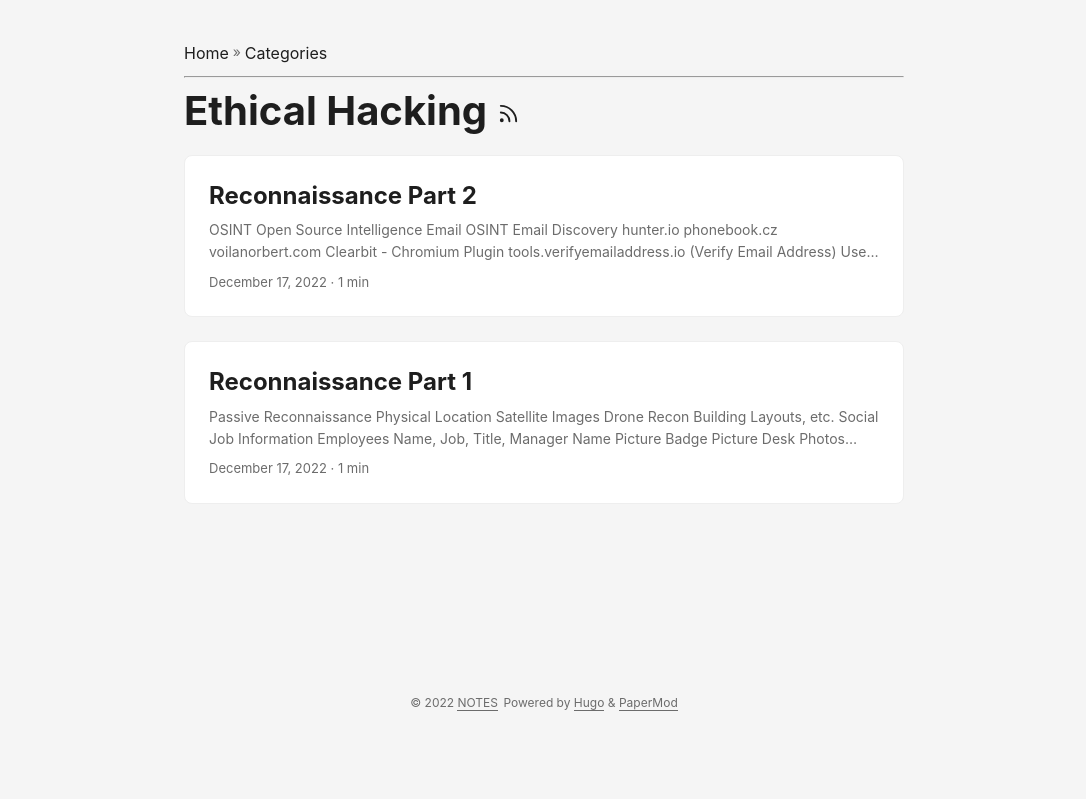
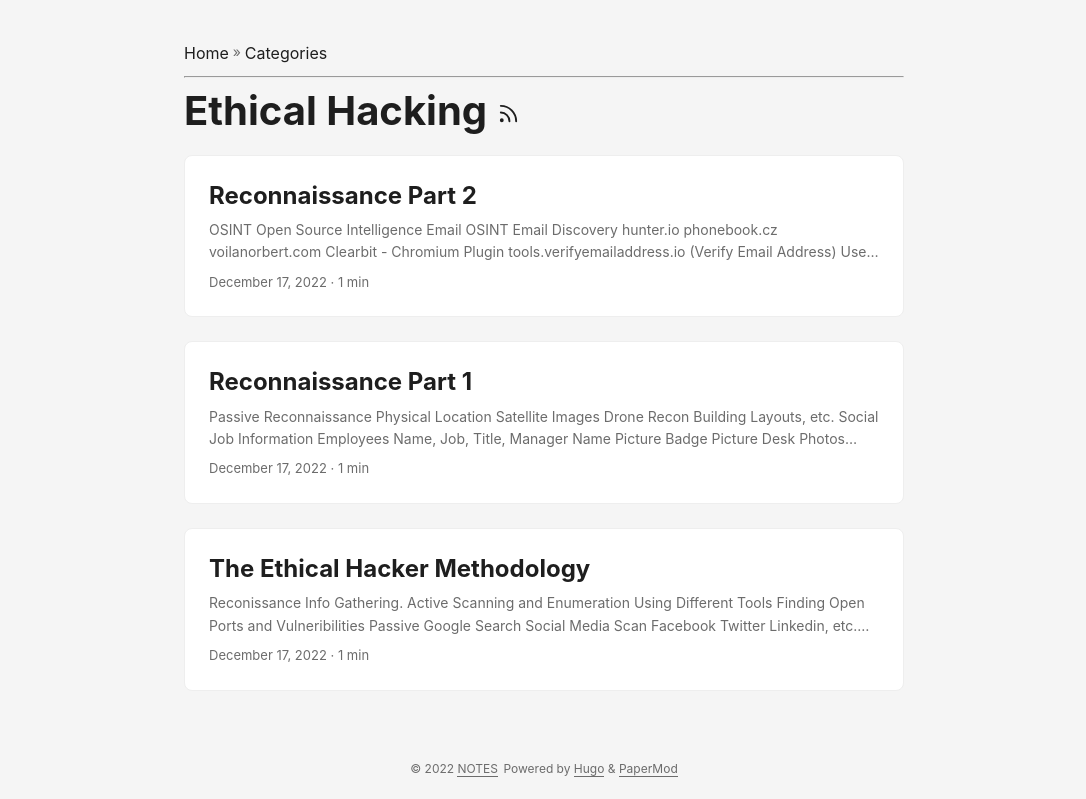
Before and after one commit to aacsghimire/aacsghimire.github.io, a plain HTML site: page categories/ethical-hacking/index.html in a window 1280 px wide. Shown: the part 67-866 px from the top of the page, without its empty margins (96-1182 px from the left). Before the commit the page ends 800 px from the top, so only its background shows below. Drawn offline with Linux system fonts and the light colour scheme.

Commit message:
new post

```diff
--- a/categories/ethical-hacking/index.html
+++ b/categories/ethical-hacking/index.html
@@ -201,6 +201,20 @@ Password OSINT Credentials Stuffing Automate Prevoiusly found username &amp; Pas
   <footer class="entry-footer"><span title='2022-12-17 22:01:58 +1100 AEDT'>December 17, 2022</span>&nbsp;·&nbsp;1 min</footer>
   <a class="entry-link" aria-label="post link to Reconnaissance Part 1" href="https://notes.ashishghimire.com/posts/reconnaissancepart1/"></a>
 </article>
+
+<article class="post-entry tag-entry">
+  <header class="entry-header">
+    <h2>The Ethical Hacker Methodology
+    </h2>
+  </header>
+  <div class="entry-content">
+    <p>Reconissance Info Gathering. Active
+Scanning and Enumeration Using Different Tools Finding Open Ports and Vulneribilities Passive
+Google Search Social Media Scan Facebook Twitter Linkedin, etc. Scanning &amp; Enumeration Scanning Through PC Nmap Nessus Nikto, etc.7 Gaining Access Exploitation Maintaining Access Also Scanning And Enumeration Covering Tracks Deleting Logs and Cleaning Up The Method is also called 5 Stages of Ethical Hacking.</p>
+  </div>
+  <footer class="entry-footer"><span title='2022-12-17 00:00:00 +0000 UTC'>December 17, 2022</span>&nbsp;·&nbsp;1 min</footer>
+  <a class="entry-link" aria-label="post link to The Ethical Hacker Methodology " href="https://notes.ashishghimire.com/posts/day1-hacking-methodology/"></a>
+</article>
     </main>
 
 <footer class="footer">
```
Also changed, not shown: categories/ethical-hacking/index.xml (+11 -0 lines), categories/index.html (+1 -1 lines).
